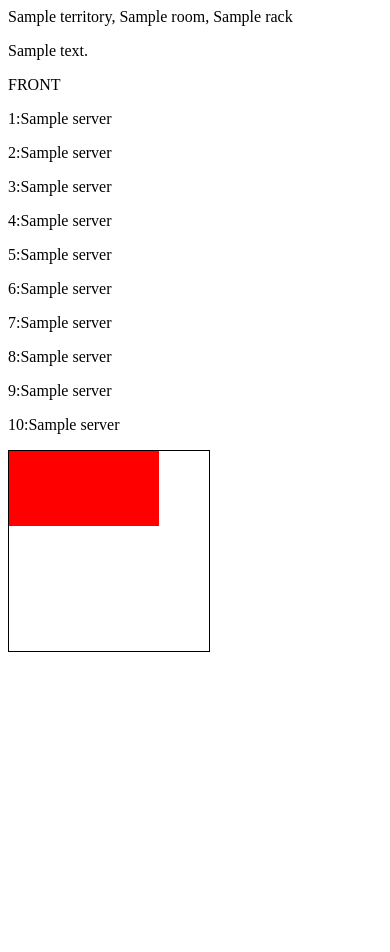
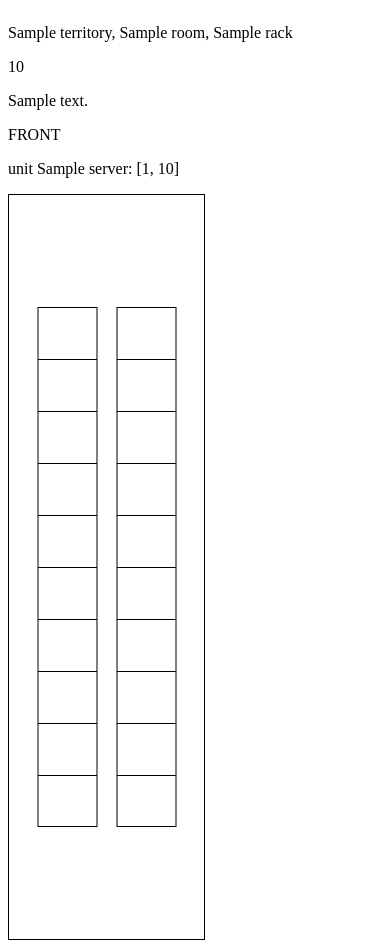
Before and after one commit to agp22888/datacenter, a Django app: page /servers/rack/1 in a window 390 px wide. Before the commit the page ends 652 px from the top, so only its background shows below. Run offline with Django 3.2, Linux system fonts and the light colour scheme; tables that the repository leaves empty hold one stand-in row (values such as "Sample post"); some libraries are stand-ins or nearby versions.

Commit message:
rack_view javascript draw. everything broke due to django/sqlite bug?

```diff
--- a/server_list/templates/server_list/rack_view.html
+++ b/server_list/templates/server_list/rack_view.html
@@ -8,33 +8,70 @@
             console.log(window.innerWidth, window.innerHeight);
             var canvas = document.getElementById("myCanvas");
             var ctx = canvas.getContext("2d");
+
+            var windowWidth = Math.round(window.innerWidth/2);
+            var windowHeight = window.innerHeight-100;
+            ctx.canvas.width = windowWidth;
+            ctx.canvas.height = windowHeight;
             ctx.fillStyle = "#FF0000";
-            ctx.fillRect(0, 0, 150, 75);
+
+            var rackWidth = Math.round(windowWidth*.3);
+            var rackGap = Math.round(windowWidth*.1);
+            var horMargin = 0.5+(windowWidth-rackWidth*2-rackGap)/2;
+            var verMargin = 0.5+Math.round(windowHeight*.15);
+            var rackHeight = windowHeight-2*verMargin;
+
+            ctx.lineWidth = 1;
+
+            ctx.strokeRect(horMargin, verMargin, rackWidth, rackHeight);
+            ctx.strokeRect(horMargin+rackWidth+rackGap, verMargin, rackWidth, rackHeight);
+
+            var rackSize = {{rack.size}};
+            var front = { {% for t, v in front.items %} "{{t}}":{{v}}{%if not forloop.last%},{% endif %}{% endfor %} };
+            var back = { {% for t, v in back.items %} "{{t}}":{{v}}{%if not forloop.last%},{% endif %}{% endfor %} };
+
+
+            var unitHeight = rackHeight/rackSize;
+
+            for (var i = 1; i<rackSize; i++){
+                y = 0.5+Math.round(verMargin + unitHeight * i);
+                ctx.beginPath();
+                ctx.moveTo(horMargin, y);
+                ctx.lineTo(horMargin + rackWidth, y);
+                ctx.stroke();
+                ctx.moveTo(horMargin + rackWidth + rackGap, y);
+                ctx.lineTo(horMargin + rackWidth * 2 + rackGap, y);
+                ctx.stroke();
+                ctx.closePath();
+            }
        }
 
     </script>
 </head>
 <body onload="draw();">
-{{rack}}
-<p></p>
-{{rack.description}}
+<div style="width:100%; overflow: hidden;">
+    <div style="float: left;" class="block1">
+        <p>{{rack}}</p>
+        <p> {{rack.size}} </p>
+        <p>{{rack.description}}</p>
         {% if front %}
         <p>FRONT</p>
         {% for t, v in front.items %}
-{{t}}:{{v}}
-<p></p>
+        <p>unit {{t}}: {{v}}</p>
         {% endfor %}
         {% endif %}
         {% if back %}
         <p>BACK</p>
         {% for t, v in back.items %}
-{{t}}:{{v}}
-<p></p>
+        <p>unit {{t}}: {{v}}</p>
         {% endfor %}
         {% endif %}
+    </div>
 
-<canvas id="myCanvas" width="200" height="200" style="border: 1px solid #000000;">
+    <div style="margin-left;" class="block2">
+        <canvas id="myCanvas" width="200" height="200" style="border: 1px solid #000000;"></canvas>
+    </div>
+</div>
 
-</canvas>
 </body>
 </html>
--- a/server_list/views.py
+++ b/server_list/views.py
@@ -275,11 +275,11 @@ def rack_view(request, rack_id):
     rack_front = {}
     rack_back = {}
     for s in rack.server_set.all():
-        for i in range(s.unit, s.unit + s.height):
-            if s.location != 0:
-                rack_front.update({i: s})
-            elif s.location != 1:
-                rack_back.update({i: s})
+        units = [s.unit, s.unit + s.height - 1] if s.height > 1 else [s.unit]
+        if s.location != 0:
+            rack_front.update({s: units})
+        elif s.location != 1:
+            rack_back.update({s: units})
     return render(request, os.path.join('server_list', 'rack_view.html'),
                   {'rack': rack, 'front': rack_front, 'back': rack_back})
 
```
Also changed, not shown: server_list/migrations/0001_initial.py, server_list/migrations/0002_auto_20190225_0657.py (deleted), server_list/migrations/0003_auto_20190225_0707.py (deleted), server_list/migrations/0004_auto_20190225_1353.py (deleted). Lines whose indentation alone changed are shown as unchanged.
